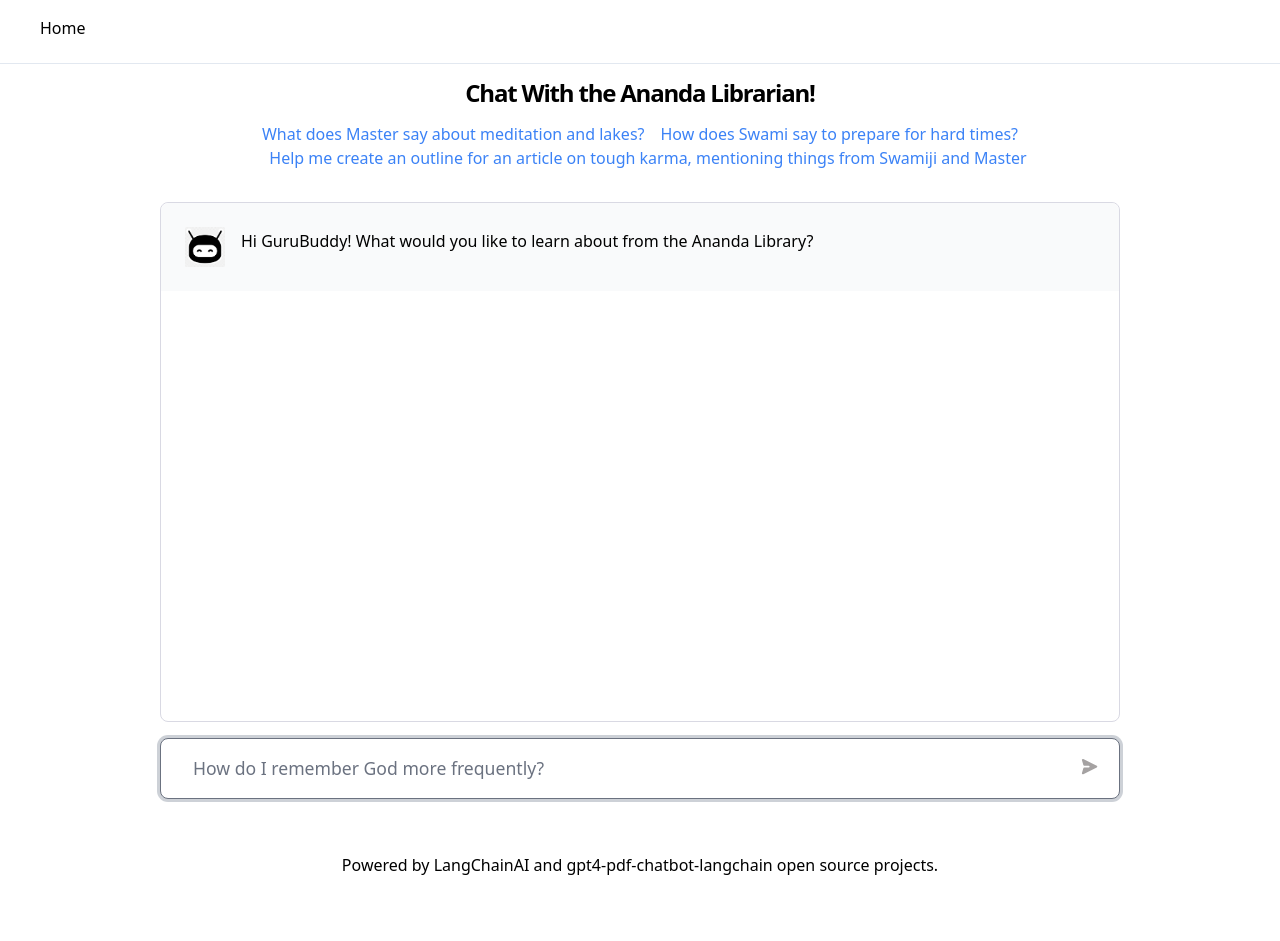
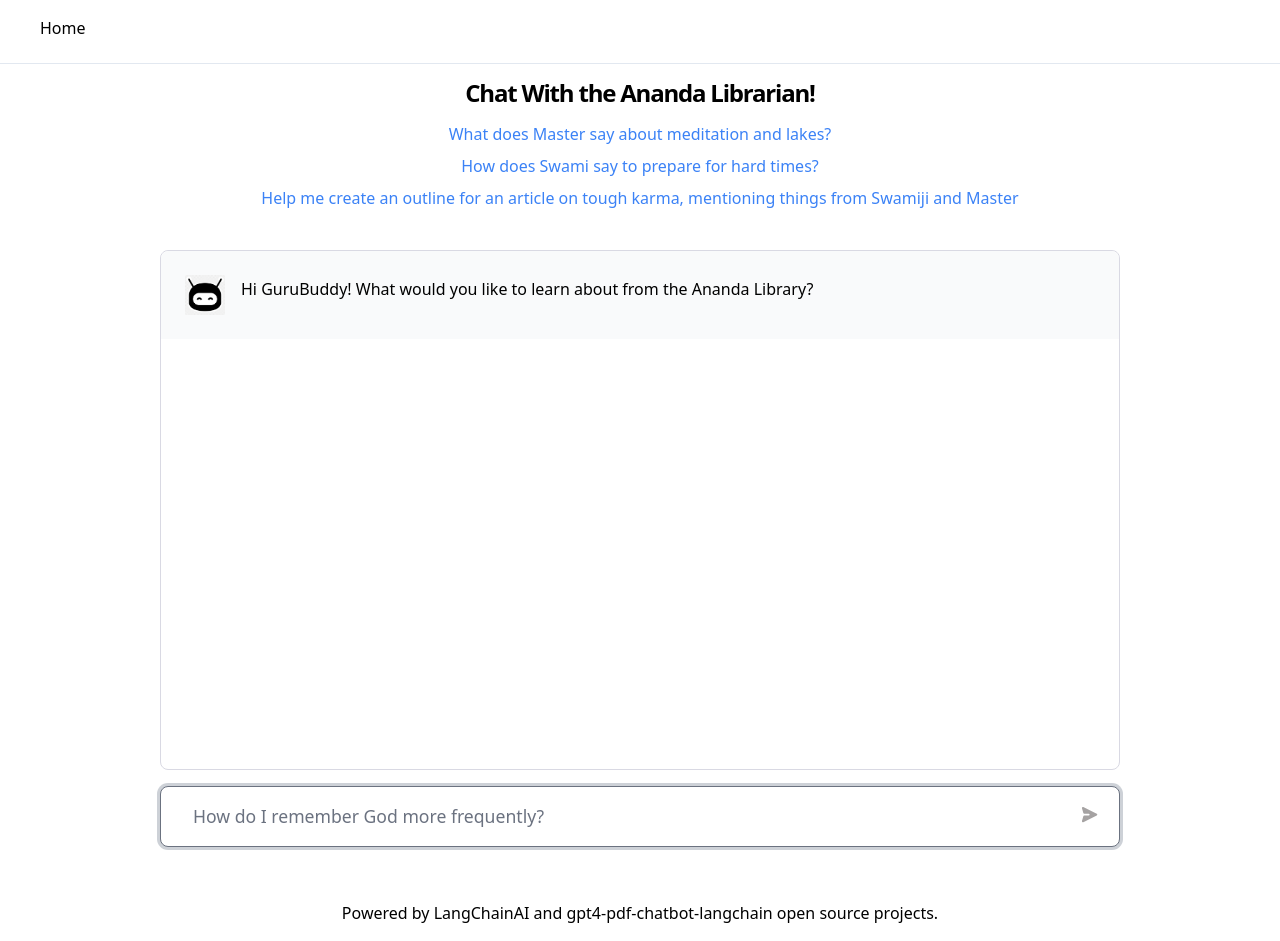
Before and after one commit to mayooear/gpt4-pdf-chatbot-langchain, a Next.js app: page / in a window 1280 px wide. Before the commit the page ends 893 px from the top, so only its background shows below. Built offline with nearby package versions, Linux system fonts and the light colour scheme.

Commit message:
Attempt to get the UI to scroll down and show the reply when the reply comes in

```diff
--- a/pages/index.tsx
+++ b/pages/index.tsx
@@ -97,13 +97,14 @@ export default function Home() {
           ],
           history: [...state.history, [question, data.text]],
         }));
+        // Ensure the latest message is visible
+        setTimeout(() => {
+          messageListRef.current?.lastElementChild?.scrollIntoView({ behavior: 'smooth' });
+        }, 0);
       }
       console.log('messageState', messageState);
 
       setLoading(false);
-
-      //scroll to bottom
-      messageListRef.current?.scrollTo(0, messageListRef.current.scrollHeight);
     } catch (error) {
       setLoading(false);
       setError('An error occurred while fetching the data. Please try again.');
@@ -127,22 +128,22 @@ export default function Home() {
           <h1 className="text-2xl font-bold leading-[1.1] tracking-tighter text-center">
             Chat With the Ananda Librarian!
           </h1>
-          <div className="text-center">
+          <div className="flex flex-col items-center">
             <button
-              className="text-blue-500 hover:underline"
+              className="text-blue-500 hover:underline mb-2"
               onClick={() => setQuery("What did Master say about meditation and lakes?")}
             >
               What does Master say about meditation and lakes?
             </button>
             <button
-              className="ml-4 text-blue-500 hover:underline"
+              className="text-blue-500 hover:underline mb-2"
               onClick={() => setQuery("How does Swami say to prepare for hard times?")}
             >
               How does Swami say to prepare for hard times?
             </button>
             <button
-              className="ml-4 text-blue-500 hover:underline"
-              onClick={() => setQuery("Help me create an outline for an article on tough karma, mentioning things from Swamiji and Master")}
+              className="text-blue-500 hover:underline mb-2"
+              onClick={() => setQuery("Write an article on how to handle tough karma, mentioning things from Swamiji and Master")}
             >
               Help me create an outline for an article on tough karma, mentioning things from Swamiji and Master
             </button>
```
